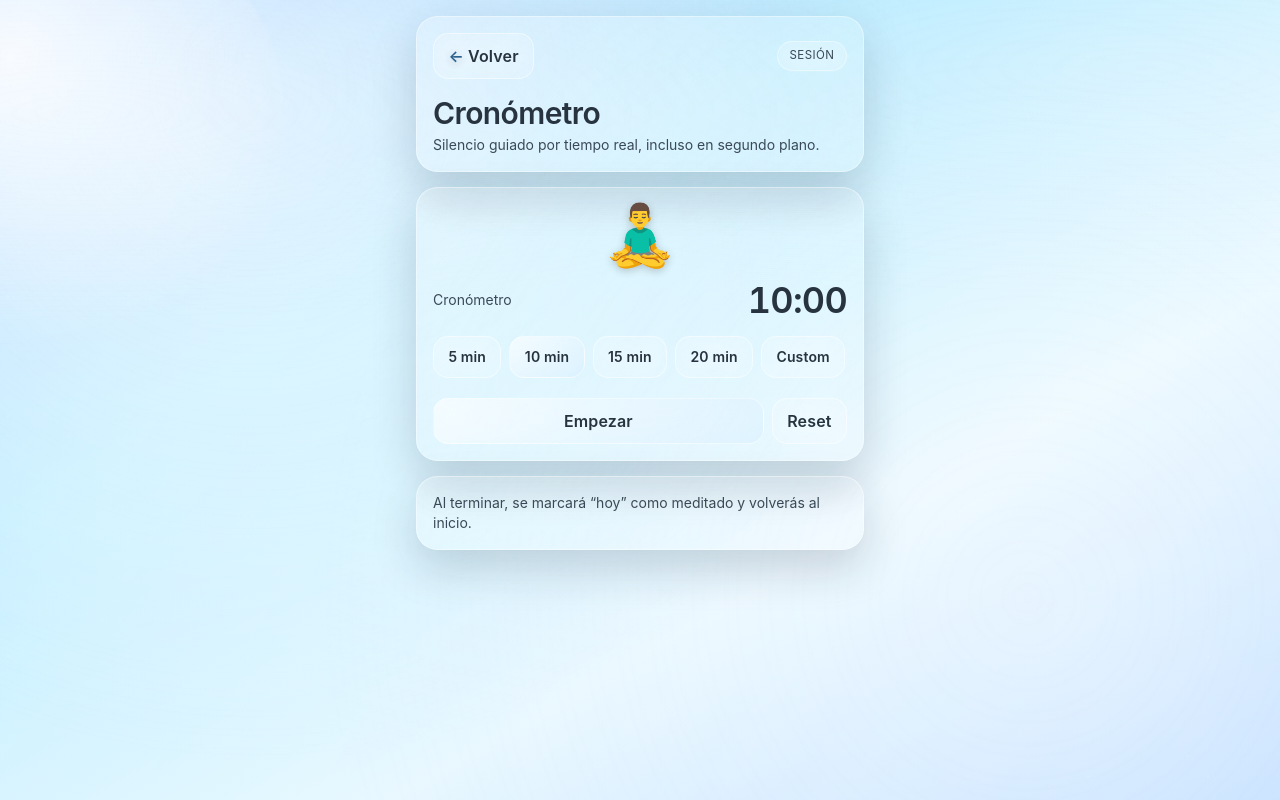
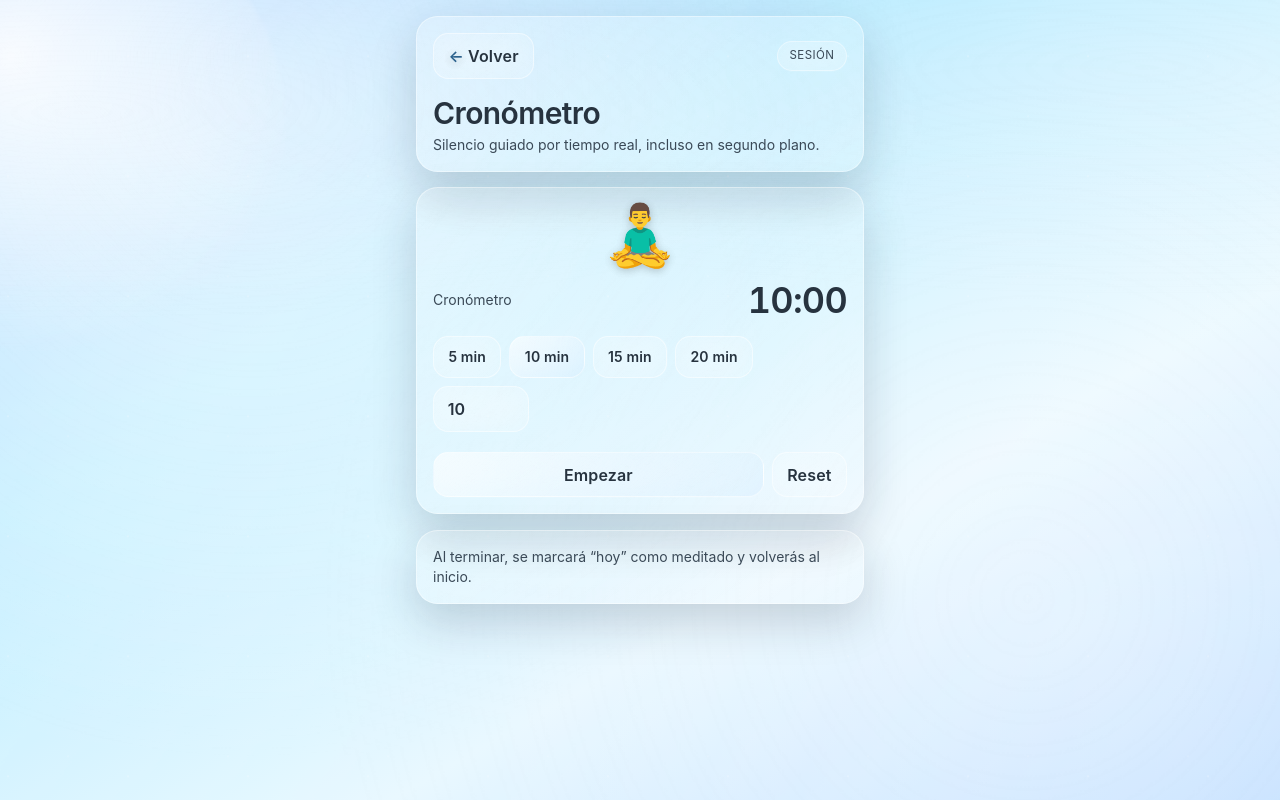
Before and after one commit to Alex-human/medit-streak, a Next.js app: page /timer in a window 1280 px wide. Built offline with nearby package versions, Linux system fonts and the light colour scheme.

Commit message:
fix gong 7

```diff
--- a/components/TimerCard.tsx
+++ b/components/TimerCard.tsx
@@ -1,6 +1,6 @@
 "use client";
 
-import { useEffect, useMemo, useRef, useState } from "react";
+import { useCallback, useEffect, useMemo, useRef, useState } from "react";
 
 const PRESETS = [5, 10, 15, 20];
 
@@ -20,34 +20,149 @@ export default function TimerCard({
   const [minutes, setMinutes] = useState<number>(10);
   const [secondsLeft, setSecondsLeft] = useState<number>(minutes * 60);
   const [running, setRunning] = useState(false);
-  const [showCustomInput, setShowCustomInput] = useState(false);
+
+  const endAtRef = useRef<number | null>(null);
+  const finishCalledRef = useRef(false);
+
+  // Fallback HTMLAudio (por si WebAudio falla por cualquier motivo)
   const gongRef = useRef<HTMLAudioElement | null>(null);
+
+  // WebAudio (robusto en iOS/PWA si se "resume" en el gesto)
+  const audioCtxRef = useRef<AudioContext | null>(null);
+  const gongBufferRef = useRef<AudioBuffer | null>(null);
+  const loadingBufferRef = useRef<Promise<void> | null>(null);
+
+  const getRemainingSeconds = useCallback((endAt: number) => {
+    return Math.max(0, Math.ceil((endAt - Date.now()) / 1000));
+  }, []);
+
+  const completeFinish = useCallback(() => {
+    if (finishCalledRef.current) return;
+    finishCalledRef.current = true;
+    onFinish?.();
+  }, [onFinish]);
+
+  const ensureAudioContextAndBuffer = useCallback(async () => {
+    // Reutiliza promesa si ya está cargando
+    if (loadingBufferRef.current) return loadingBufferRef.current;
+
+    loadingBufferRef.current = (async () => {
+      // 1) AudioContext
+      if (!audioCtxRef.current) {
+        const Ctx = window.AudioContext || (window as any).webkitAudioContext;
+        audioCtxRef.current = new Ctx();
+      }
+
+      const ctx = audioCtxRef.current;
+
+      // 2) Resume en gesto del usuario (clave en iOS)
+      if (ctx.state !== "running") {
+        try {
+          await ctx.resume();
+        } catch {
+          // si falla, seguimos; quizá el fallback HTMLAudio funcione
+        }
+      }
+
+      // 3) Cargar y decodificar mp3 si no está ya
+      if (!gongBufferRef.current) {
+        const res = await fetch("/sounds/gong.mp3", { cache: "no-store" });
+        if (!res.ok) throw new Error("No se pudo cargar gong.mp3");
+        const arr = await res.arrayBuffer();
+        gongBufferRef.current = await ctx.decodeAudioData(arr);
+      }
+    })();
+
+    try {
+      await loadingBufferRef.current;
+    } finally {
+      // deja la promesa guardada para no recargar cada vez
+    }
+
+    return loadingBufferRef.current;
+  }, []);
+
+  const playGong = useCallback(async () => {
+    // Intenta WebAudio primero
+    try {
+      await ensureAudioContextAndBuffer();
+      const ctx = audioCtxRef.current;
+      const buf = gongBufferRef.current;
+
+      if (ctx && buf && ctx.state === "running") {
+        const src = ctx.createBufferSource();
+        src.buffer = buf;
+        src.connect(ctx.destination);
+
+        await new Promise<void>((resolve) => {
+          src.onended = () => resolve();
+          src.start(0);
+        });
+
+        return;
+      }
+    } catch {
+      // cae a fallback
+    }
+
+    // Fallback HTMLAudio
+    const gong = gongRef.current;
+    if (!gong) return;
+
+    try {
+      gong.currentTime = 0;
+      const p = gong.play();
+      if (p && typeof (p as Promise<void>).then === "function") {
+        await p;
+      }
+      // Espera a ended si reproduce
+      await new Promise<void>((resolve) => {
+        const onEnded = () => {
+          gong.removeEventListener("ended", onEnded);
+          resolve();
+        };
+        gong.addEventListener("ended", onEnded);
+      });
+    } catch {
+      // si ni así, simplemente no bloqueamos el finish
+    }
+  }, [ensureAudioContextAndBuffer]);
+
+  const handleFinish = useCallback(async () => {
+    finishCalledRef.current = false;
+    await playGong();
+    completeFinish();
+  }, [playGong, completeFinish]);
 
   useEffect(() => {
     if (!running) return;
-    const id = setInterval(() => {
-      setSecondsLeft((prev) => {
-        if (prev <= 1) {
+
+    const tick = () => {
+      const endAt = endAtRef.current;
+      if (!endAt) return;
+
+      const next = getRemainingSeconds(endAt);
+      setSecondsLeft(next);
+
+      if (next === 0) {
         setRunning(false);
+        endAtRef.current = null;
+        void handleFinish();
+      }
+    };
 
-          // sonar gong (si falla por restricciones del navegador, no rompe)
-          const gong = gongRef.current;
-          if (gong) {
-            try {
-              gong.currentTime = 0;
-              void gong.play();
-            } catch {}
-          }
+    const id = window.setInterval(tick, 250);
+    window.addEventListener("visibilitychange", tick);
+    window.addEventListener("focus", tick);
+    window.addEventListener("pageshow", tick);
 
-          onFinish?.();
-          return 0;
-        }
-        return prev - 1;
-      });
-    }, 1000);
-
-    return () => clearInterval(id);
-  }, [running, onFinish]);
+    return () => {
+      window.clearInterval(id);
+      window.removeEventListener("visibilitychange", tick);
+      window.removeEventListener("focus", tick);
+      window.removeEventListener("pageshow", tick);
+    };
+  }, [running, getRemainingSeconds, handleFinish]);
 
   const label = useMemo(() => formatSeconds(secondsLeft), [secondsLeft]);
 
@@ -56,13 +171,22 @@ export default function TimerCard({
       <audio ref={gongRef} src="/sounds/gong.mp3" preload="auto" />
 
       <div className="flex items-center justify-center mb-4">
-        <div className={running ? "anim-floaty text-6xl select-none ui-icon" : "text-6xl select-none ui-icon"}>
+        <div
+          className={
+            running
+              ? "anim-floaty text-6xl select-none ui-icon"
+              : "text-6xl select-none ui-icon"
+          }
+        >
           🧘‍♂️
         </div>
       </div>
+
       <div className="flex items-center justify-between">
         <div className="text-sm muted">Cronómetro</div>
-        <div className="glass-title text-4xl font-semibold tabular-nums">{label}</div>
+        <div className="glass-title text-4xl font-semibold tabular-nums">
+          {label}
+        </div>
       </div>
 
       <div className="flex gap-2 mt-4 flex-wrap">
@@ -70,16 +194,14 @@ export default function TimerCard({
           <button
             key={p}
             onClick={() => {
-              if (!running) {
+              if (running) return;
               setMinutes(p);
               setSecondsLeft(p * 60);
-                setShowCustomInput(false);
               onMinutesChange?.(p);
-              }
             }}
             className={[
               "glass-button text-sm",
-              minutes === p && !showCustomInput ? "glass-button-primary" : "glass-button-muted",
+              minutes === p ? "glass-button-primary" : "glass-button-muted",
               running ? "opacity-45 cursor-not-allowed" : "",
             ].join(" ")}
             disabled={running}
@@ -88,23 +210,6 @@ export default function TimerCard({
           </button>
         ))}
 
-        <button
-          type="button"
-          disabled={running}
-          onClick={() => {
-            if (running) return;
-            setShowCustomInput((prev) => !prev);
-          }}
-          className={[
-            "glass-button text-sm",
-            showCustomInput ? "glass-button-primary" : "glass-button-muted",
-            running ? "opacity-45 cursor-not-allowed" : "",
-          ].join(" ")}
-        >
-          Custom
-        </button>
-
-        {showCustomInput && (
         <input
           type="number"
           inputMode="numeric"
@@ -118,17 +223,22 @@ export default function TimerCard({
             setSecondsLeft(next * 60);
             onMinutesChange?.(next);
           }}
-            className="glass-input w-28 text-base font-semibold"
+          className="glass-input w-24 text-base font-semibold"
           title="Minutos personalizados"
         />
-        )}
       </div>
 
       <div className="flex gap-2 mt-5">
         {!running ? (
           <button
             onClick={() => {
-              if (secondsLeft <= 0) setSecondsLeft(minutes * 60);
+              // Clave: prepara WebAudio en el gesto del usuario
+              void ensureAudioContextAndBuffer();
+
+              const durationSeconds =
+                secondsLeft > 0 ? secondsLeft : minutes * 60;
+              setSecondsLeft(durationSeconds);
+              endAtRef.current = Date.now() + durationSeconds * 1000;
               setRunning(true);
             }}
             className="glass-button glass-button-primary flex-1 py-3"
@@ -137,7 +247,13 @@ export default function TimerCard({
           </button>
         ) : (
           <button
-            onClick={() => setRunning(false)}
+            onClick={() => {
+              if (endAtRef.current) {
+                setSecondsLeft(getRemainingSeconds(endAtRef.current));
+              }
+              endAtRef.current = null;
+              setRunning(false);
+            }}
             className="glass-button glass-button-muted flex-1 py-3"
           >
             Pausar
@@ -147,6 +263,7 @@ export default function TimerCard({
         <button
           onClick={() => {
             setRunning(false);
+            endAtRef.current = null;
             setSecondsLeft(minutes * 60);
           }}
           className="glass-button glass-button-muted py-3"
```
Lines whose indentation alone changed are shown as unchanged.
